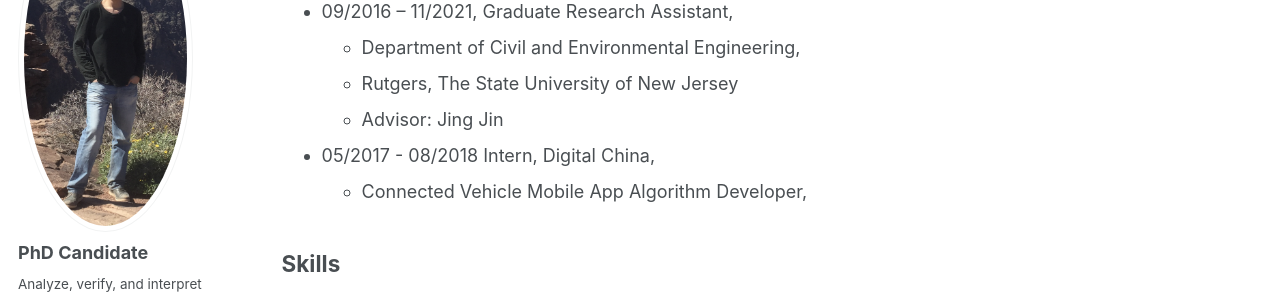
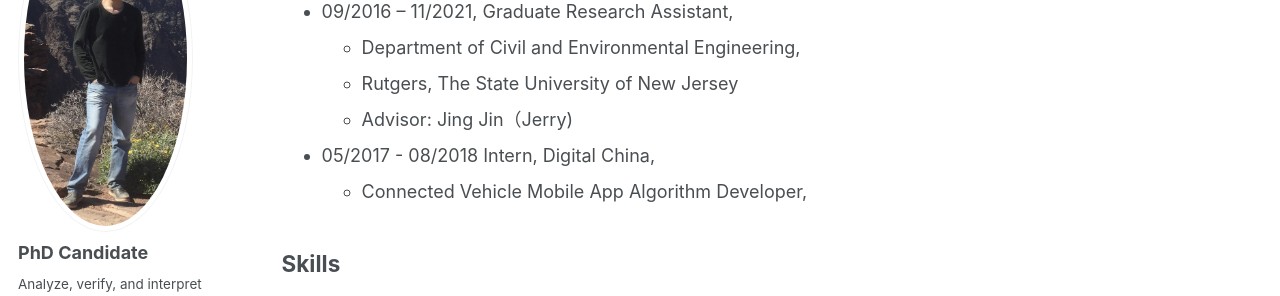
Before and after one commit to TeRyZh/Website, a Jekyll site: the page built from _pages/cv.md, in a window 1280 px wide and 900 px high, scrolled down 464 px. Shown: the part 151-447 px from the top of the window. Built offline with Jekyll 4.4.1, drawn with Linux system fonts in a browser that asks for light colours.

Commit message:
Update cv.md

```diff
--- a/_pages/cv.md
+++ b/_pages/cv.md
@@ -26,7 +26,7 @@ Work experience
 * 09/2016 – 11/2021, Graduate Research Assistant,
   * Department of Civil and Environmental Engineering,
   * Rutgers, The State University of New Jersey
-  * Advisor: Jing Jin
+  * Advisor: Jing Jin（Jerry)
 * 05/2017 - 08/2018 Intern, Digital China,
   * Connected Vehicle Mobile App Algorithm Developer,
 
```
